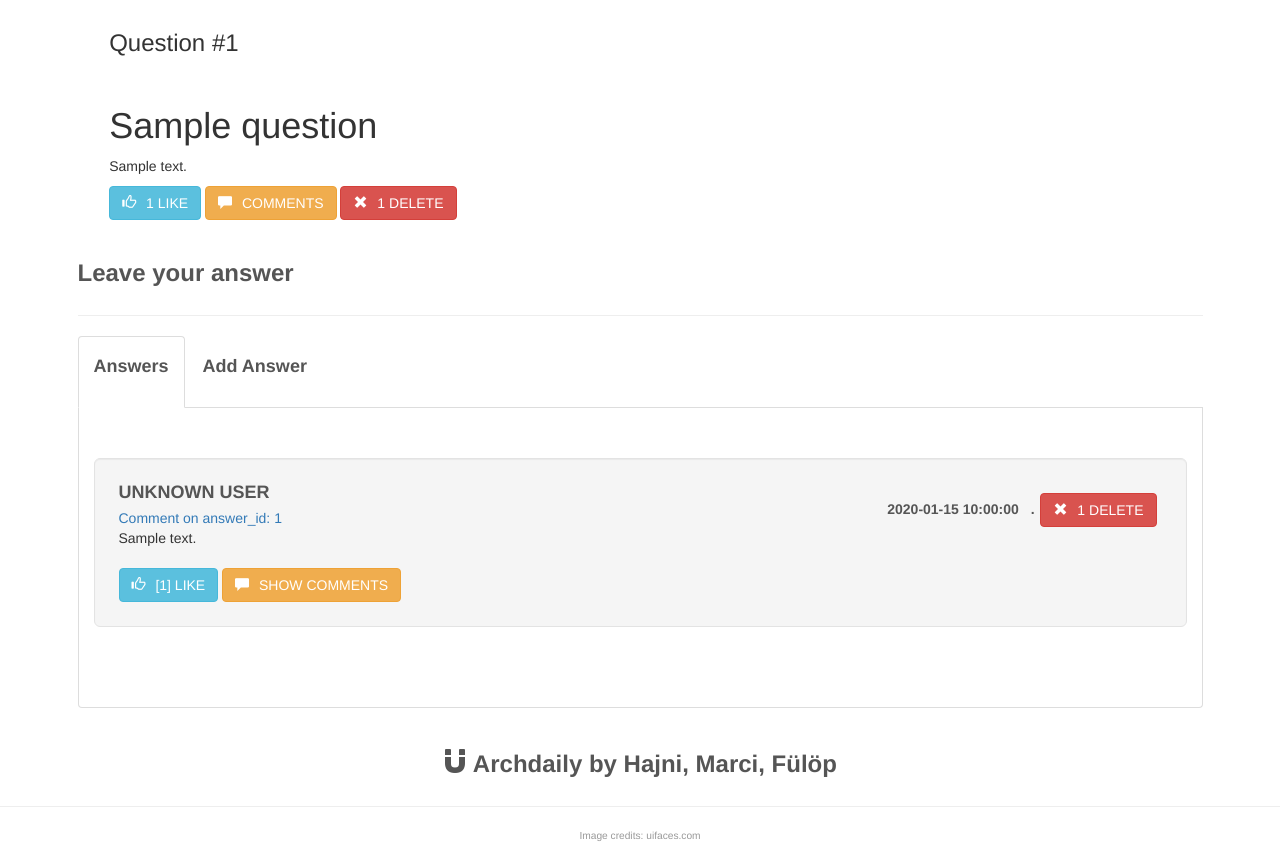
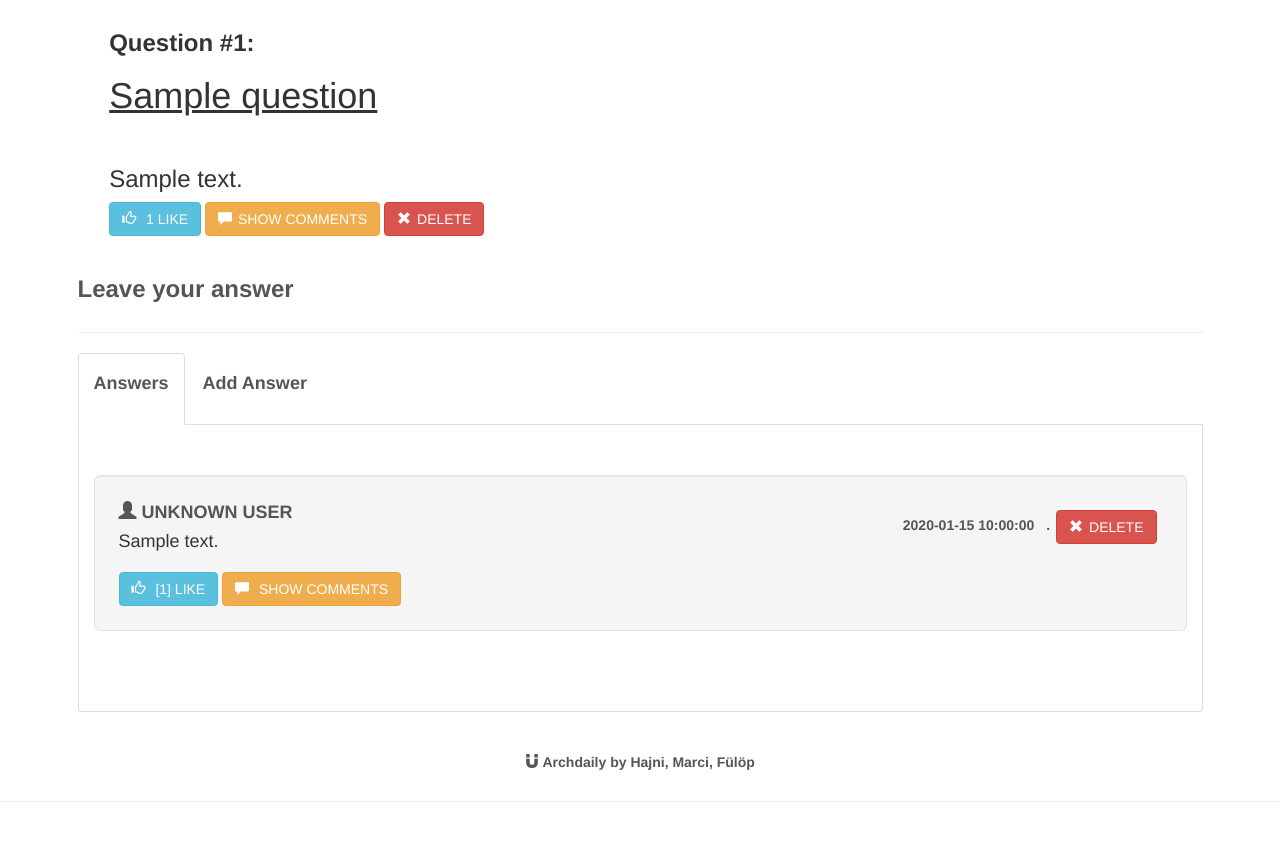
Before and after one commit to tothhajnalka17/askmate3, a Flask app: page /question/1 in a window 1280 px wide. Shown: the part 72-917 px from the top of the page. After the commit the page ends 874 px from the top, so only its background shows below. Run offline with Flask 2, Linux system fonts and the light colour scheme; a database or web service that is not in the repository returns one stand-in record (values such as "Sample title"); some libraries are stand-ins or nearby versions.

Commit message:
style: html, css, grammar fixes

```diff
--- a/templates/add_answer.html
+++ b/templates/add_answer.html
@@ -43,11 +43,7 @@
  </div>
 
 {% endfor %}
-  <div class="page-header text-center">
-    <h3 class="reviews"><span class="glyphicon glyphicon-magnet"></span> Archdaily by  Hajni, Marci, Fülöp</h3>
-  </div>
-  <div class="notes text-center"><small>Image credits: uifaces.com</small></div>
-</div>
+
 
 
 {% endblock %}
--- a/templates/displayquestion.html
+++ b/templates/displayquestion.html
@@ -10,25 +10,23 @@
         <div class="col-xs-10 col-md-offset-1">
 
             <h3>
-            Question #{{ question.id }}
+            <b>Question #{{ question.id }}:</b>
             </h3>
 
-            <br>
-
             <h1>
-                {{ question.title }}
+                <u>{{ question.title }}</u>
             </h1>
-
-            <p style="font-weight: lighter">
+                <br>
+            <h3>
                 {{ question.message }}
-            </p>
+            </h3>
 
             <a class="btn btn-info btn-circle text-uppercase" href="/question/{{ question_id }}/vote-up" id="reply">
                 <span class="glyphicon glyphicon-thumbs-up"></span> {{ question.vote_number }} like</a>
             <a class="btn btn-warning btn-circle text-uppercase" data-toggle="collapse" onclick="show_hide()">
-                <span class="glyphicon glyphicon-comment"></span> comments</a>
+                <span class="glyphicon glyphicon-comment"></span>Show comments</a>
             <a class="btn btn-danger btn-circle text-uppercase" href="/delete/{{ question_id }}" id="question_delete">
-                <span class="glyphicon glyphicon-remove"></span> {{ question_id }} Delete</a>
+                <span class="glyphicon glyphicon-remove"></span>Delete</a>
 
 
 
@@ -49,7 +47,7 @@
                 <li class="media media-replied">
                     <div class="media-body">
                       <div class="well well-lg">
-                          <h4 class="media-heading text-uppercase reviews"><span class="glyphicon glyphicon-share-alt"></span> unknown user </h4>
+                          <h4 class="media-heading text-uppercase reviews"><span class="glyphicon glyphicon-user"></span> unknown user </h4>
                           <ul class="media-date text-uppercase reviews list-inline">
                             <li class="dd">{{ question_comments.submission_time }}</li>
                           </ul>
@@ -57,13 +55,13 @@
                             <li >Edited {{ question_comments.edited_count }} times.</li>
 
                               <li class="dd">
-                              <a class="btn btn- btn-circle text-uppercase" href="/comment/{{ question_comments.id }}/edit">
-                                <span class="glyphicon glyphicon-edit"></span> {{ question_comments.id }} Edit</a>
+                              <a class="btn btn-warning btn-circle text-uppercase" href="/comment/{{ question_comments.id }}/edit">
+                                <span class="glyphicon glyphicon-edit"></span>Edit</a>
                               </li>
 
                             <li class="dd">
                               <a class="btn btn-danger btn-circle text-uppercase" href="/comment/{{ question_comments.id }}/delete" onclick="return confirm('Are you sure you want to delete this comment?')">
-                                <span class="glyphicon glyphicon-remove"></span> {{ question_comments.id }} Delete</a>
+                                <span class="glyphicon glyphicon-remove"></span>Delete</a>
                             </li>
                           </ul>
                           <p class="media-comment">
@@ -80,7 +78,7 @@
                     <div class="well well-lg" methods="post" >
                         <form name="submit_answer_comments" method="post" action="{{ url_for(('add_comment_to_question'), question_id=question.id) }}">
                             <h4 class="media-heading text-uppercase reviews"><span class="glyphicon glyphicon-share-alt"></span> post your comment:</h4>
-                            <textarea name="comment_question" placeholder="{{ question.id }}"></textarea>
+                            <textarea name="comment_question" rows="4" cols="155" ></textarea>
                             <button class="btn btn-warning btn-circle text-uppercase" name="comment_question" type="submit"> post comment </button>
                         </form>
                     </div>
@@ -129,21 +127,21 @@
                           <li class="media">
                             <div class="media-body">
                               <div class="well well-lg">
-                                  <h4 class="media-heading text-uppercase reviews">unknown user</h4>
+                                  <h4 class="media-heading text-uppercase reviews"><span class="glyphicon glyphicon-user"></span> unknown user</h4>
                                   <ul class="media-date text-uppercase reviews list-inline">
                                     <li class="dd">{{ answer.submission_time }}</li>
                                       <li class="dd">
                                           <a class="btn btn-danger btn-circle text-uppercase" href="/answer/{{ answer.id }}/delete" onclick="return confirm('Are you sure you want to delete this answer?')">
-                                            <span class="glyphicon glyphicon-remove"></span> {{ answer.id }} Delete</a>
+                                            <span class="glyphicon glyphicon-remove"></span>Delete</a>
                                       </li>
                                   </ul>
-                                  <p class="media-comment">
+                                  <h4 class="media-comment">
 
-                                      <a href="{{url_for('comment_to_answer', answer_id=answer.id)}}">Comment on answer_id: {{ answer.id }}</a><br>
+
                                     {{ answer.message }}
-                                  </p>
+                                  </h4>
                                   <a class="btn btn-info btn-circle text-uppercase" href="/question/{{ question_id }}/vote-up" id="reply"><span class="glyphicon glyphicon-thumbs-up"></span> [{{ answer.vote_number }}] Like</a>
-                                  <a class="btn btn-warning btn-circle text-uppercase" data-toggle="collapse" onclick="show_hide_answer({{ answer.id }})"><span class="glyphicon glyphicon-comment"></span> Show Comments</a>
+                                  <a class="btn btn-warning btn-circle text-uppercase" data-toggle="collapse" onclick="show_hide_answer({{ answer.id }})"><span class="glyphicon glyphicon-comment"></span> Show comments</a>
 
                               </div>
                             </div>
@@ -157,7 +155,7 @@
                                       <div class="well well-lg" methods="post" >
                                           <form name="submit_answer_comments" method="post" action="{{ url_for('comment_to_answer', answer_id = answer.id) }}">
                                           <h4 class="media-heading text-uppercase reviews"><span class="glyphicon glyphicon-share-alt"></span> post your comment:</h4>
-                                            <textarea name="comment_answer" placeholder="{{ answer.id }}"></textarea>
+                                            <textarea name="comment_answer" rows="4" cols="124"></textarea>
                                           <button class="btn btn-warning btn-circle text-uppercase" name="comment_answer" type="submit"> post comment </button>
                                           </form>
                                       </div>
@@ -172,7 +170,7 @@
 
                                     <div class="media-body">
                                       <div class="well well-lg">
-                                          <h4 class="media-heading text-uppercase reviews"><span class="glyphicon glyphicon-share-alt"></span> unknown user</h4>
+                                          <h4 class="media-heading text-uppercase reviews"><span class="glyphicon glyphicon-user"></span> unknown user</h4>
                                           <ul class="media-date text-uppercase reviews list-inline">
                                             <li class="dd"> {{ answer_comment.submission_time }}</li>
                                           </ul>
@@ -203,11 +201,8 @@
 
 
 {% endfor %}
-  <div class="page-header text-center">
-    <h3 class="reviews"><span class="glyphicon glyphicon-magnet"></span> Archdaily by  Hajni, Marci, Fülöp</h3>
-  </div>
-  <div class="notes text-center"><small>Image credits: uifaces.com</small></div>
-</div>
+
+
 
 
 {% endblock %}
--- a/templates/home.html
+++ b/templates/home.html
@@ -62,8 +62,7 @@
       </div>
     {% if session.username %}
 
-<p>Welcome, {{ session.username}}!</p>
-<a href="{{url_for('logout')}}">Logout</a><br>
+
 
 {% else %}
 <h2>You are not logged in!</h2>
--- a/templates/layout.html
+++ b/templates/layout.html
@@ -51,5 +51,8 @@
 
 {% block body %}
 {% endblock %}
+<div class="page-header text-center">
+    <p class="reviews"><span class="glyphicon glyphicon-magnet"></span> Archdaily by  Hajni, Marci, Fülöp</p>
+  </div>
 </body>
 </html>
--- a/templates/profile.html
+++ b/templates/profile.html
@@ -31,12 +31,12 @@
 
 {% else %}
 <br>
-<div style="margin-left: 3rem">
+<div style="margin-top: 5rem; margin-left: 42%; margin-right: 42%">
     <h2 >You are not logged in!</h2>
     <ul class="text-uppercase list-inline" style="text-align: left; margin-top: 1rem">
-        <li class="dd" style="margin-top: 2rem"><a class="btn btn-warning btn-circle text-uppercase" href="{{url_for('register')}}">Register</a></li>
+        <li class="dd" style="margin-top: 2rem; margin-left: 30%; margin-right: 28%"><a class="btn btn-warning btn-circle text-uppercase" href="{{url_for('register')}}">Register</a></li>
             <br>
-        <li class="dd" style="margin-top: 1rem"><a class="btn btn-warning btn-circle text-uppercase href="{{url_for('userlogin')}}">Login</a></li>
+        <li class="dd" style="margin-top: 1rem; margin-left: 34%; margin-right: 25%"><a class="btn btn-warning btn-circle text-uppercase" href="{{url_for('userlogin')}}">Login</a></li>
             <br>
     </ul>
 </div>
--- a/templates/users.html
+++ b/templates/users.html
@@ -23,12 +23,12 @@
         </table>
     {% else %}
     <br>
-<div style="margin-left: 3rem">
+<div style="margin-top: 5rem; margin-left: 42%; margin-right: 42%">
     <h2 >You are not logged in!</h2>
     <ul class="text-uppercase list-inline" style="text-align: left; margin-top: 1rem">
-        <li class="dd" style="margin-top: 2rem"><a class="btn btn-warning btn-circle text-uppercase" href="{{url_for('register')}}">Register</a></li>
+        <li class="dd" style="margin-top: 2rem; margin-left: 30%; margin-right: 28%"><a class="btn btn-warning btn-circle text-uppercase" href="{{url_for('register')}}">Register</a></li>
             <br>
-        <li class="dd" style="margin-top: 1rem"><a class="btn btn-warning btn-circle text-uppercase href="{{url_for('userlogin')}}">Login</a></li>
+        <li class="dd" style="margin-top: 1rem; margin-left: 34%; margin-right: 25%"><a class="btn btn-warning btn-circle text-uppercase" href="{{url_for('userlogin')}}">Login</a></li>
             <br>
     </ul>
 </div>
```
Also changed, not shown: templates/add_question.html (+7 -8 lines), templates/edit_question_comment.html (+19 -8 lines).
